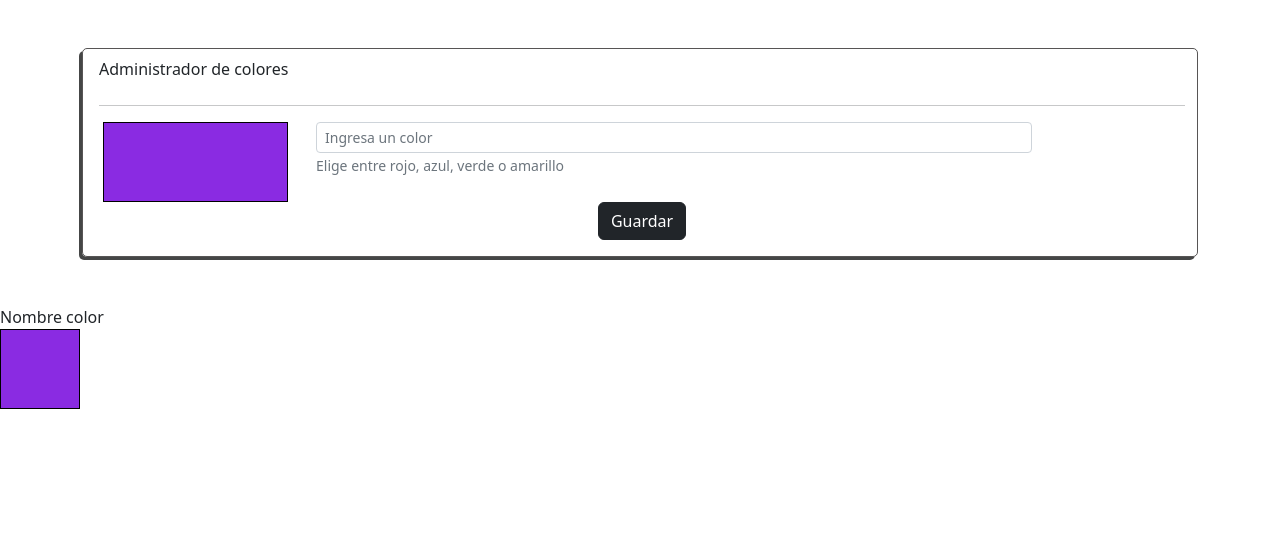
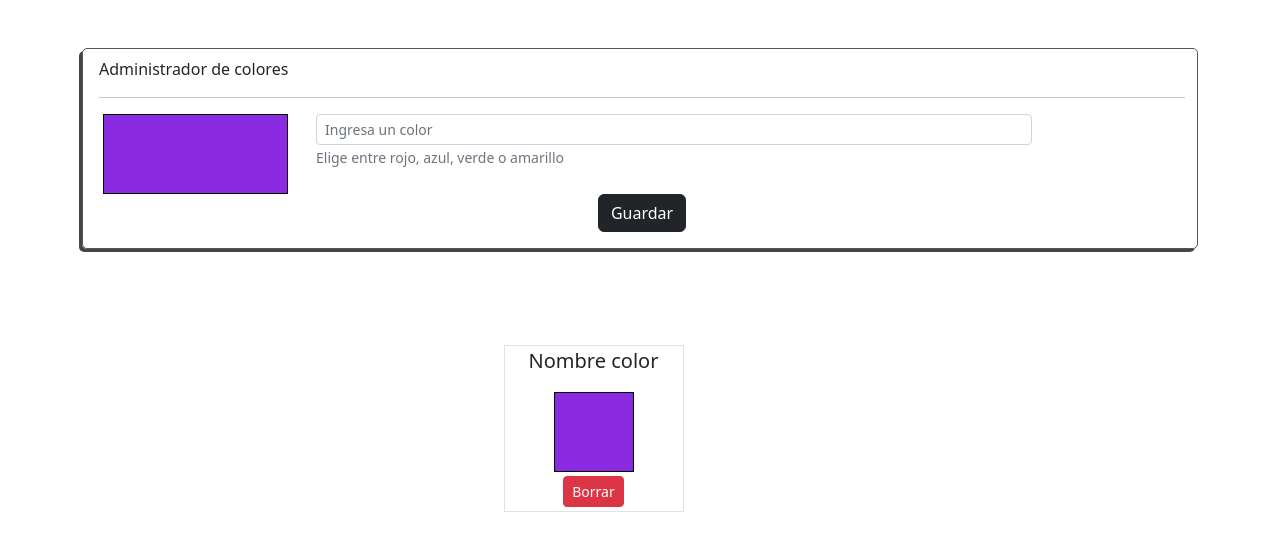
Before and after one commit to agustines82/TpReact6-paletaColores, a React (Create React App) app: page / in a window 1280 px wide. Shown: the top 550 px of the page. Built offline with nearby package versions, Linux system fonts and the light colour scheme.

Commit message:
maquetado de la card de color

```diff
--- a/src/App.css
+++ b/src/App.css
@@ -9,3 +9,6 @@ form {
     border: thin solid black;
     background-color: blueviolet;
 }
+.w-20 {
+    width: 180px;
+}
--- a/src/App.js
+++ b/src/App.js
@@ -4,10 +4,14 @@ import Formulario from "./components/Formulario";
 import Color from "./components/Color";
 function App() {
     return (
-        <div>
+        <main>
             <Formulario />
-            <Color />
-        </div>
+            <section className="container">
+                <aside className="container row justify-content-center align-items-center">
+                    <Color />
+                </aside>
+            </section>
+        </main>
     );
 }
 
--- a/src/components/Color.jsx
+++ b/src/components/Color.jsx
@@ -1,15 +1,22 @@
 import React from "react";
-
+import Button from "react-bootstrap/Button";
 const Color = () => {
     return (
-        <div>
-            <article>
-                <label>Nombre color</label>
-                <aside>
-                    <div className="muestra"></div>
-                </aside>
-            </article>
-        </div>
+        <>
+            <div className="col-3 mt-5">
+                <article className="d-flex flex-column border justify-content-center align-items-center w-20">
+                    <p className="lead">Nombre color</p>
+                    <aside>
+                        <div className="muestra"></div>
+                    </aside>
+                    <aside className="my-1">
+                        <Button variant="danger" type="submit" size="sm">
+                            Borrar
+                        </Button>
+                    </aside>
+                </article>
+            </div>
+        </>
     );
 };
 
--- a/src/components/Formulario.jsx
+++ b/src/components/Formulario.jsx
@@ -8,7 +8,7 @@ const Formulario = () => {
             <section className="container">
                 <Form className="container my-5 bg-ligth">
                     <Form.Group className="mb-3 ms-1" controlId="formBasicText">
-                        <Form.Label className="mt-2">Administrador de colores</Form.Label>
+                        <Form.Label className="mt-2 mb-0">Administrador de colores</Form.Label>
                         <hr></hr>
                         <div className="row">
                             <aside className="col-2 ms-3 muestra"></aside>
```
